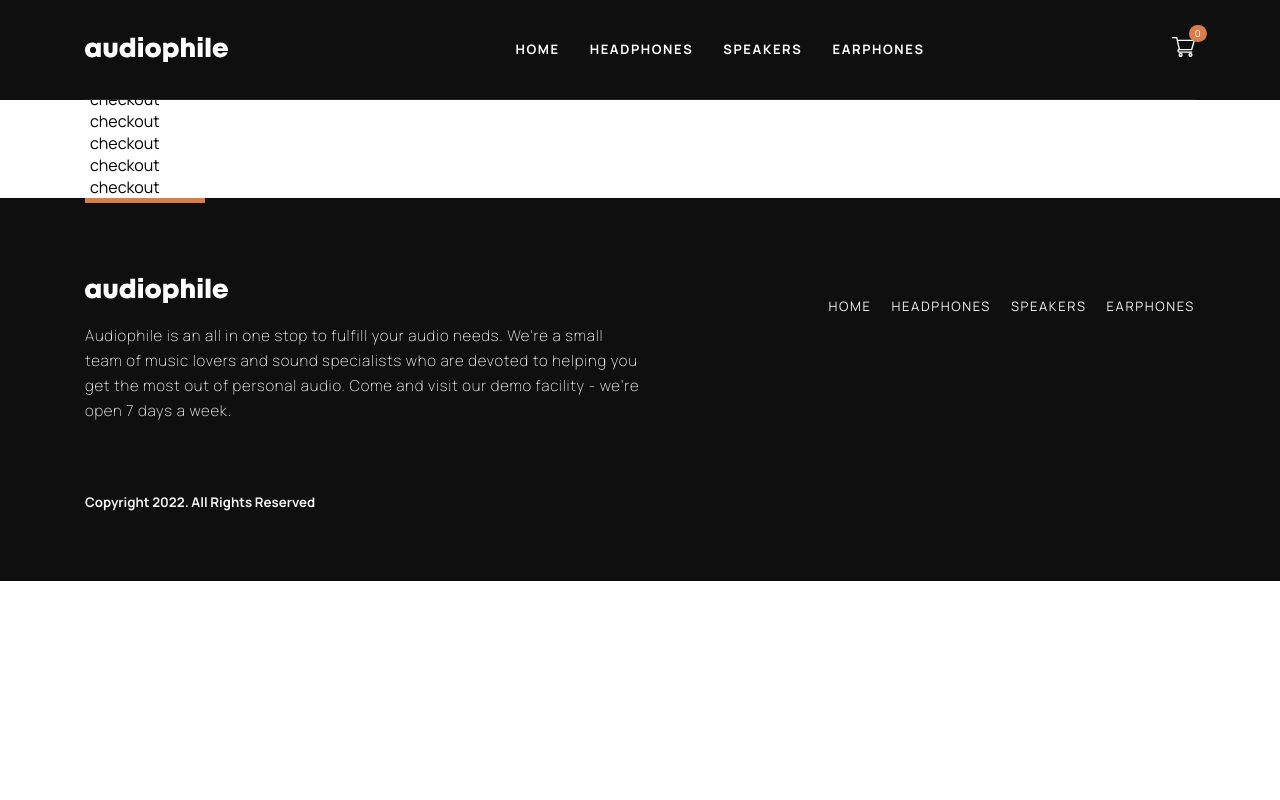
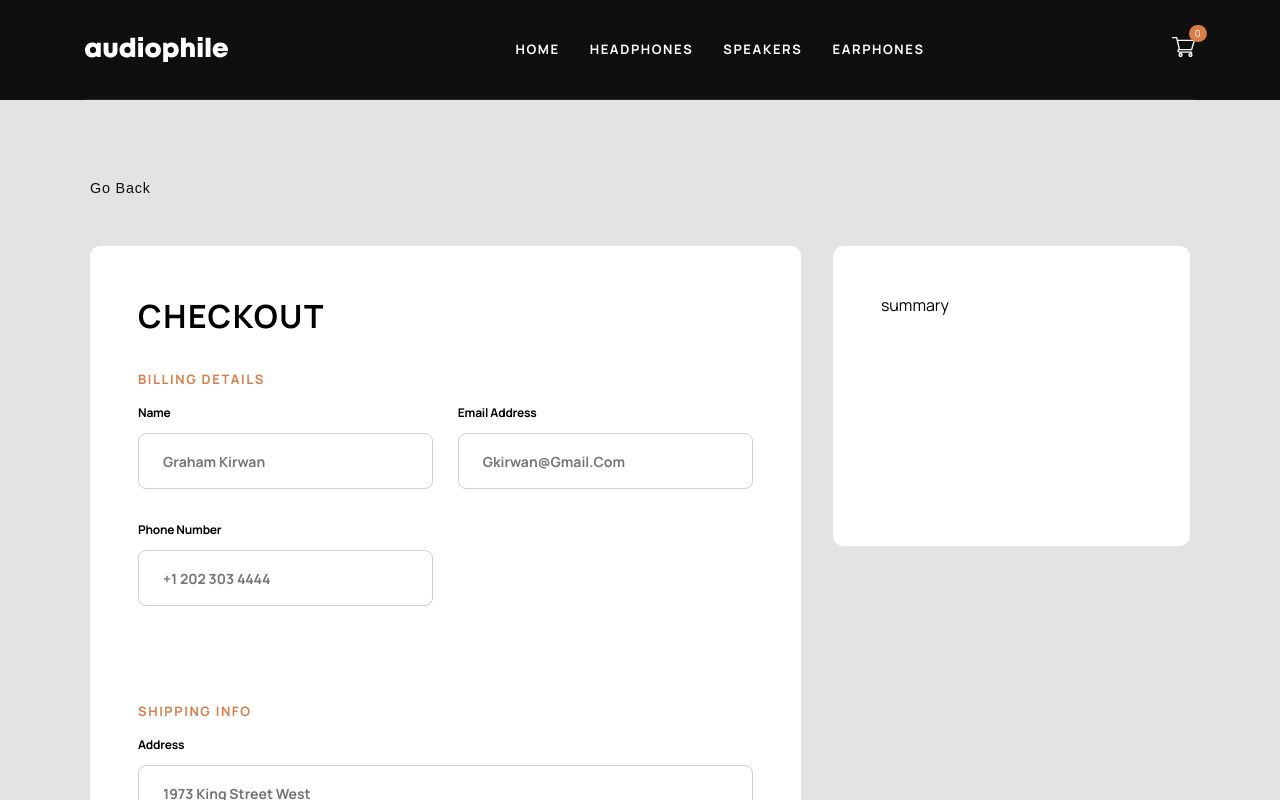
Before and after one commit to GrahamKirwan/audiophile, a Next.js app: page /checkout in a window 1280 px wide. Shown: the top 800 px of the page. Built offline with nearby package versions, Linux system fonts and the light colour scheme; some icons are missing.

Commit message:
checkout page form

```diff
--- a/pages/_app.js
+++ b/pages/_app.js
@@ -5,6 +5,8 @@ import { CartContextProvider } from "../components/store/cart-context";
 import "../styles/globals.css";
 
 function MyApp({ Component, pageProps }) {
+
+
   return (
     <CartContextProvider>
       <Layout>
--- a/pages/checkout/index.js
+++ b/pages/checkout/index.js
@@ -1,17 +1,80 @@
-import React from 'react'
+import React from "react";
+
+import { useEffect } from "react";
+
+import { useRouter } from "next/router";
+import Link from "next/link";
+
+import { useContext } from "react";
+import { CartContext } from "../../components/store/cart-context";
+
+import styles from "../../styles/Checkout.module.scss";
 
 export default function CheckoutPage() {
+  const ctx = useContext(CartContext);
+
+  const router = useRouter();
+
   return (
-      <>
-    <div>checkout</div>
-    <div>checkout</div>
-    <div>checkout</div>
-    <div>checkout</div>
-    <div>checkout</div>
-    <div>checkout</div>
-    <div>checkout</div>
-    <div>checkout</div>
-    <div>checkout</div>
-    </>
-  )
+    <section className={styles.background}>
+        <style jsx global>{`
+        body {
+          background-color: var(--color-pry-500);
+        }
+      `}</style>
+      <div className={styles.checkoutPageContainer}>
+        <div className={styles.btnContainer}>
+          <button onClick={() => router.back()}>Go Back</button>
+        </div>
+        <div className={styles.checkoutContainer}>
+          <div className={styles.checkoutForm}>
+              <h2>Checkout</h2>
+              <form>
+                  <h3>Billing details</h3>
+                  <div className={styles.inputGroup}>
+                      <div className={styles.inputGroup__item}>
+                          <label>Name</label>
+                          <input type="text" name="name" id="name" placeholder="Graham Kirwan" />
+                      </div>
+                      <div className={styles.inputGroup__item}>
+                          <label>Email Address</label>
+                          <input type="email" name="email" id="email" placeholder="gkirwan@gmail.com" />
+                      </div>
+                      <div className={styles.inputGroup__item}>
+                          <label>Phone Number</label>
+                          <input type="number" name="number" id="number" placeholder="+1 202 303 4444" />
+                      </div>
+                  </div>
+
+
+
+                  <h3>Shipping info</h3>
+                  <div className={styles.inputGroup}>
+                      <div style={{width: '100%'}} className={styles.inputGroup__item}>
+                          <label>Address</label>
+                          <input type="text" name="address" id="address" placeholder="1973 King Street West" />
+                      </div>
+                      <div className={styles.inputGroup__item}>
+                          <label>Zip Code</label>
+                          <input type="text" name="zip" id="zip" placeholder="M1M9D7" />
+                      </div>
+                      <div className={styles.inputGroup__item}>
+                          <label>City</label>
+                          <input type="text" name="city" id="city" placeholder="Chicago" />
+                      </div>
+                      <div className={styles.inputGroup__item}>
+                          <label>Country</label>
+                          <input type="text" name="country" id="country" placeholder="United States" />
+                      </div>
+                  </div>
+
+                  <h3>Payment details</h3>
+
+              </form>
+          </div>
+          <div className={styles.checkoutSummary}>summary</div>
+        </div>
+      </div>
+    </section>
+  );
 }
--- /dev/null
+++ b/styles/Checkout.module.scss
@@ -0,0 +1,111 @@
+.btnContainer {
+    margin-top: 11rem;
+    margin-bottom: 3rem;
+
+    button {
+      text-transform: capitalize;
+      border: none;
+      cursor: pointer;
+      font-size: 0.9rem;
+      font-weight: var(--font-weight-300);
+      background-color: transparent;
+      color: var(--color-pry-200);
+      letter-spacing: 0.05rem;
+      padding: 0;
+    }
+  }
+
+  .checkoutContainer {
+    display: flex;
+    margin-bottom: 3rem;
+  }
+
+  .checkoutForm {
+    background-color: var(--color-sec-200);
+    height: 140vh;
+    margin-right: 1rem;
+    border-radius: 10px;
+    width: 66.6%;
+    padding: 3rem;
+
+    h2 {
+        margin-bottom: 2rem;
+        margin-top: 0;
+        text-transform: uppercase;
+        font-size: 2rem;
+        letter-spacing: 0.1rem;
+    }
+
+    form {
+
+        h3 {
+            margin: 2rem 0rem 1rem;
+            text-transform: uppercase;
+            font-size: 0.8125rem;
+            color: var(--color-pry-100);
+            letter-spacing: 0.1rem;
+
+        }
+
+    }
+  }
+
+.inputGroup {
+
+    margin-bottom: 10px;
+    display: flex;
+    justify-content: space-between;
+    flex-wrap: wrap;
+    width: 100%;
+    margin-bottom: 4rem;
+
+    &__item {
+        display: flex;
+        flex-direction: column;
+        width: 48%;
+        margin-bottom: 2rem;
+
+        label {
+            text-transform: capitalize;
+            font-size: 0.75rem;
+            letter-spacing: -0.013125rem;
+            margin-bottom: 0.75rem;
+            font-weight: 700;
+        }
+
+        input {
+            min-height: 3.5rem;
+            border-radius: var(--border-radius);
+            border: 0.1rem solid rgb(207, 207, 207);
+            font-family: var(--font-pry-100);
+            padding: 0rem 1.5rem;
+            color: var(--color-sec-400);
+            font-weight: var(--font-weight-400);
+            font-size: 0.875rem;
+            text-transform: capitalize;
+            background-color: var(--color-sec-200);
+
+            &:hover {
+                outline: 0.1rem solid var(--color-pry-100);
+            }
+
+            &:focus {
+                outline: 0.1rem solid var(--color-pry-100);
+
+            }
+
+        }
+    }
+}
+
+  .checkoutSummary {
+    background-color: var(--color-sec-200);
+    height: 300px;
+    margin-left: 1rem;
+    border-radius: 10px;
+    width: 33.3%;
+    position: sticky;
+    top: 7rem;
+    padding: 3rem;
+
+  }
```
